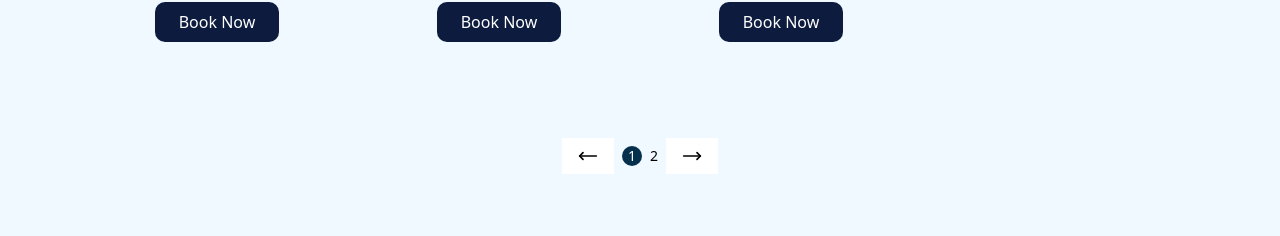
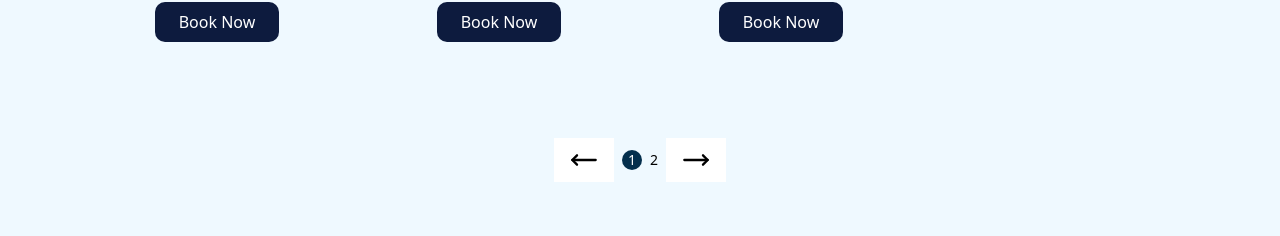
Before and after one commit to SwapnilS20/Dr4you-Website, a React (Vite) app in the folder Frontend/: page / in a window 1280 px wide. Shown: the part 6763-6999 px from the top of the page. Built offline with nearby package versions, Linux system fonts and the light colour scheme; a web font is replaced by a local one.

Commit message:
Increase pagination icon size in Specialist component

```diff
--- a/Frontend/src/components/Specialist/Specialist.jsx
+++ b/Frontend/src/components/Specialist/Specialist.jsx
@@ -154,10 +154,10 @@ const card = {
         {/* Pagination */}
         <ReactPaginate
           previousLabel={
-            <LuMoveLeft className="rotate-0 text-primary-Blue-950 text-[20px]" />
+            <LuMoveLeft className="rotate-0 text-primary-Blue-950 text-[28px]" />
           }
           nextLabel={
-            <LuMoveLeft className="rotate-180 text-primary-Blue-950 text-[20px]" />
+            <LuMoveLeft className="rotate-180 text-primary-Blue-950 text-[28px]" />
           }
           pageCount={pageCount}
           onPageChange={handlePageClick}
```
